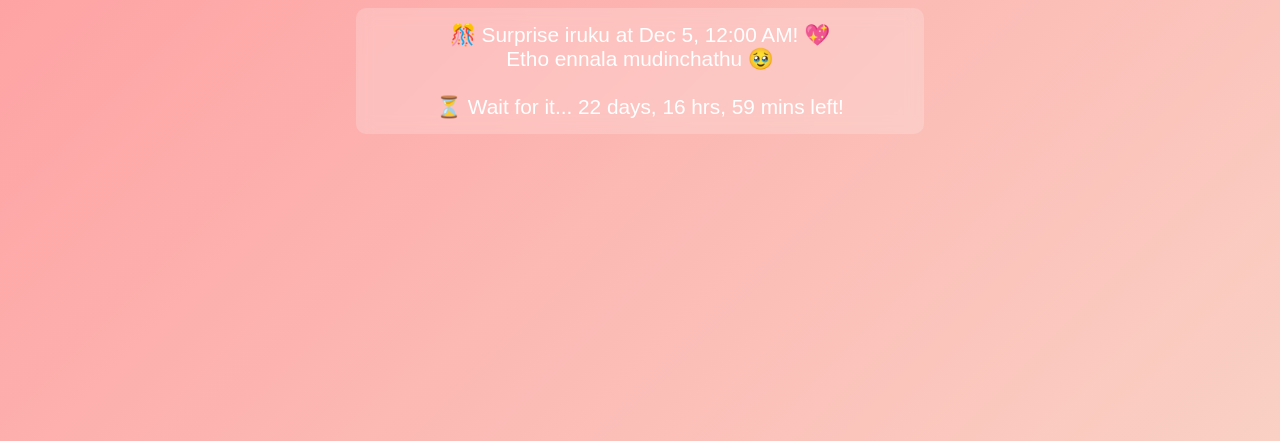
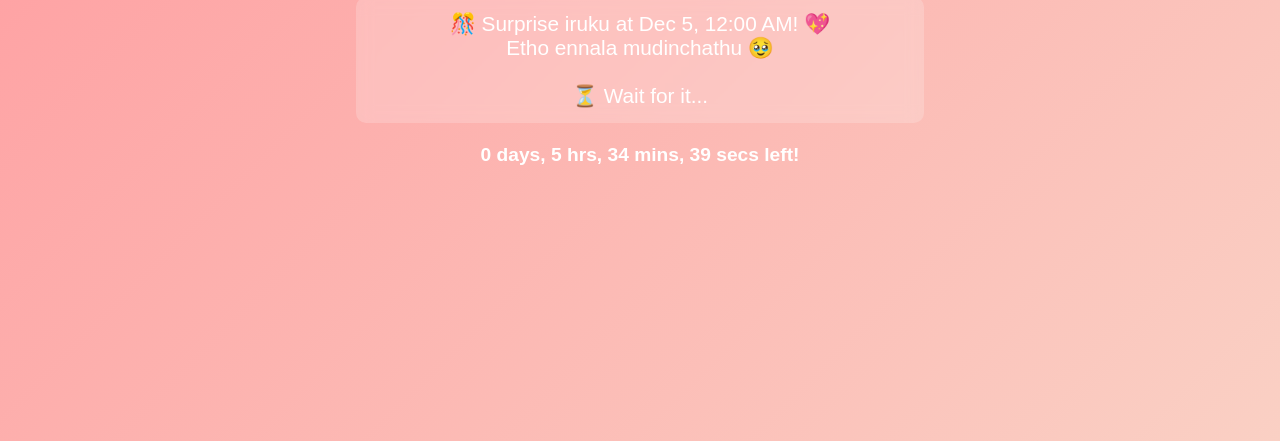
Before and after one commit to kishorepk11424-gif/Varshini-birthday-final, a plain HTML site: page index.html in a window 1280 px wide. Shown: the part 359-800 px from the top of the page. Drawn offline with Linux system fonts and the light colour scheme.

Commit message:
Add files via upload

```diff
--- a/index.html
+++ b/index.html
@@ -38,19 +38,28 @@
       border-radius: 10px;
       backdrop-filter: blur(8px);
     }
+
+    #countdown {
+      font-weight: bold;
+      font-size: 1.2em;
+      margin-top: 10px;
+      color: #fff;
+    }
   </style>
 </head>
 <body>
   <div id="content"></div>
 
   <script>
-    // Unlock time (Dec 5, 2025, 00:00)
-    const unlockTime = new Date("2025-12-05T00:00:00");
-    const now = new Date();
+    const unlockTime = new Date("2025-11-12T12:35:00");
     const contentDiv = document.getElementById("content");
 
-    if (now >= unlockTime) {
-      // Show the video
+    function updateCountdown() {
+      const now = new Date();
+      const diff = unlockTime - now;
+
+      if (diff <= 0) {
+        // Show the video after unlock time
         contentDiv.innerHTML = `
           <h1>🎉 Happy Birthday 🎂💖</h1>
           <video controls autoplay>
@@ -60,19 +69,24 @@
           <p class="message">🎊 Hope this surprise made you smile 💕</p>
         `;
       } else {
-      // Before unlock time
-      const diff = unlockTime - now;
         const days = Math.floor(diff / (1000 * 60 * 60 * 24));
         const hours = Math.floor((diff / (1000 * 60 * 60)) % 24);
         const minutes = Math.floor((diff / (1000 * 60)) % 60);
+        const seconds = Math.floor((diff / 1000) % 60);
 
         contentDiv.innerHTML = `
           <h1>🎁 Surprise locked till Dec 5, 2025 ⏰</h1>
           <p class="message">🎊 Surprise iruku at Dec 5, 12:00 AM! 💖<br>
           Etho ennala mudinchathu 🥹<br><br>
-        ⏳ Wait for it... ${days} days, ${hours} hrs, ${minutes} mins left!</p>
+          ⏳ Wait for it...</p>
+          <div id="countdown">${days} days, ${hours} hrs, ${minutes} mins, ${seconds} secs left!</div>
         `;
       }
+    }
+
+    // Update countdown every second
+    updateCountdown();
+    setInterval(updateCountdown, 1000);
   </script>
 </body>
 </html>
```
Lines whose indentation alone changed are shown as unchanged.
